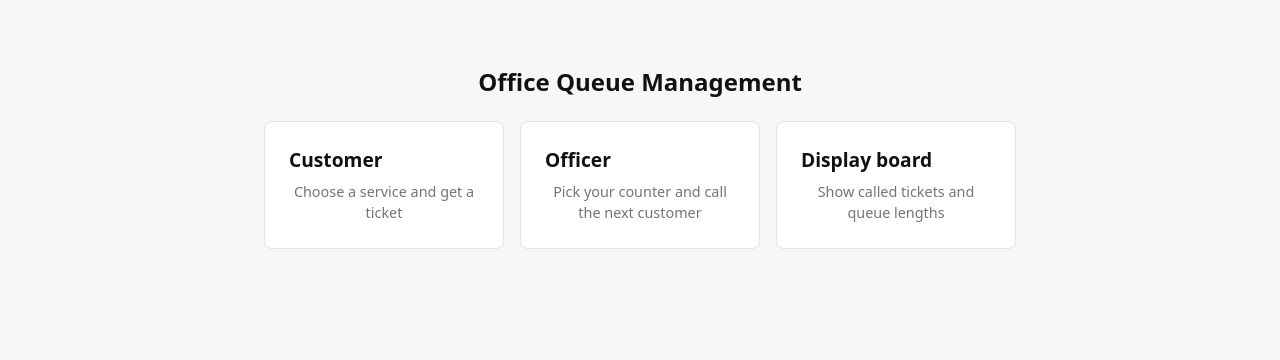
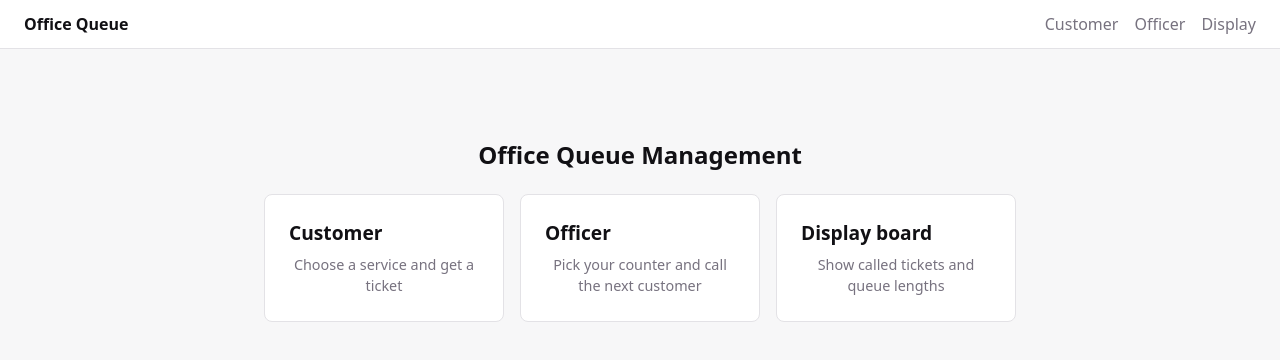
Before and after one commit to Jeckkv/G2-SE-II-Office-Queue-Management, a React (Vite) app in the folder client/: page / in a window 1280 px wide. Shown: the top 360 px of the page. Built offline with nearby package versions, Linux system fonts and the light colour scheme.

Commit message:
Add shared layout with header and nav

```diff
--- a/client/src/App.jsx
+++ b/client/src/App.jsx
@@ -1,4 +1,5 @@
 import { Routes, Route } from 'react-router'
+import Layout from './components/Layout.jsx'
 import RoleSelectionPage from './pages/RoleSelectionPage.jsx'
 import CustomerPage from './pages/CustomerPage.jsx'
 import OfficerPage from './pages/OfficerPage.jsx'
@@ -8,11 +9,13 @@ import NotFoundPage from './pages/NotFoundPage.jsx'
 export default function App() {
   return (
     <Routes>
-      <Route path="/" element={<RoleSelectionPage />} />
-      <Route path="/customer" element={<CustomerPage />} />
-      <Route path="/officer" element={<OfficerPage />} />
+      <Route element={<Layout />}>
+        <Route path="/" element={<RoleSelectionPage />} />
+        <Route path="/customer" element={<CustomerPage />} />
+        <Route path="/officer" element={<OfficerPage />} />
+        <Route path="*" element={<NotFoundPage />} />
+      </Route>
       <Route path="/display" element={<DisplayPage />} />
-      <Route path="*" element={<NotFoundPage />} />
     </Routes>
   )
 }
--- /dev/null
+++ b/client/src/components/Layout.jsx
@@ -0,0 +1,20 @@
+import { Link, NavLink, Outlet } from 'react-router'
+
+// Shared frame for every page except the display board.
+export default function Layout() {
+  return (
+    <>
+      <header className="header">
+        <Link to="/" className="brand">Office Queue</Link>
+        <nav className="nav">
+          <NavLink to="/customer">Customer</NavLink>
+          <NavLink to="/officer">Officer</NavLink>
+          <NavLink to="/display">Display</NavLink>
+        </nav>
+      </header>
+      <main className="main">
+        <Outlet />
+      </main>
+    </>
+  )
+}
--- a/client/src/index.css
+++ b/client/src/index.css
@@ -93,3 +93,64 @@ a {
   padding: 32px;
   text-align: center;
 }
+
+/* ---- Layout ---- */
+
+.header {
+  display: flex;
+  align-items: center;
+  justify-content: space-between;
+  gap: 16px;
+  padding: 12px 24px;
+  background: var(--surface);
+  border-bottom: 1px solid var(--border);
+}
+
+.brand {
+  font-weight: 700;
+  color: var(--text-strong);
+  text-decoration: none;
+}
+
+.nav {
+  display: flex;
+  gap: 16px;
+}
+
+.nav a {
+  color: var(--muted);
+  text-decoration: none;
+}
+
+.nav a.active {
+  color: var(--accent);
+  font-weight: 600;
+}
+
+.main {
+  max-width: 960px;
+  margin: 0 auto;
+  padding: 24px;
+}
+
+.display-back {
+  position: fixed;
+  top: 16px;
+  left: 16px;
+  padding: 6px 14px;
+  background: var(--surface);
+  border: 1px solid var(--border);
+  border-radius: 6px;
+  color: var(--muted);
+  font-size: 0.85rem;
+  text-decoration: none;
+  opacity: 0.6;
+  transition: opacity 0.15s, border-color 0.15s;
+}
+
+.display-back:hover,
+.display-back:focus-visible {
+  opacity: 1;
+  border-color: var(--accent);
+  color: var(--accent);
+}
--- a/client/src/pages/DisplayPage.jsx
+++ b/client/src/pages/DisplayPage.jsx
@@ -1,11 +1,15 @@
 // Story 3: Call customer
 // TODO(story 3): show called tickets with their counter and the updated queue lengths,
 // refreshed in real time (polling or WebSocket, to decide with the backend).
+import { Link } from 'react-router'
+
 export default function DisplayPage() {
   return (
+
     <section className="display">
       <h1>Now serving</h1>
       <p className="placeholder">Called tickets and queue lengths will be shown here in Story 3.</p>
+      <Link to="/" className="display-back">Back</Link>
     </section>
   )
 }
```
